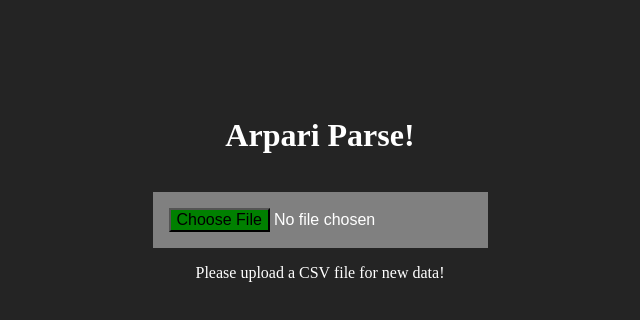
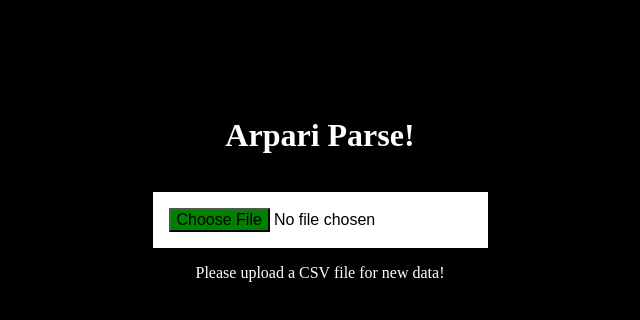
Before and after one commit to WillRoche2587/csv-dashboard, a React (Vite) app: page / in a window 1280 px wide. Shown: the top 320 px of the page, without its empty margins (320-960 px from the left). Built offline with nearby package versions, Linux system fonts and the light colour scheme.

Commit message:
styling changes and explanatory comments

```diff
--- a/src/App.css
+++ b/src/App.css
@@ -52,9 +52,10 @@
 
 .selector {
   font-size: 1rem;
-  background-color: grey;
+  background-color: white;
   padding: 1rem;
   margin: 1rem;
+  color: black;
 }
 
 .selector::file-selector-button {
--- a/src/App.tsx
+++ b/src/App.tsx
@@ -11,23 +11,30 @@ type SalesData = {
 }
 
 function App() {
-  const [data, setData] = useState<SalesData[]>([])
-  const [invalid, setInvalid] = useState(false) // just a boolean flag
+  const [data, setData] = useState<SalesData[]>([]) //parsed csv data as array of salesdata objects
+  const [invalid, setInvalid] = useState(false) // boolean flag for validity
 
   //csv file parsing, using papaparse
 
   function handleFileSelect(event: React.ChangeEvent<HTMLInputElement>): void {
+    //retrieves first file user selected
     const file = event.target.files?.[0]
-    //add check for formatting validity
+    //uses papaparse on the given file
     if (file) {
       Papa.parse(file, {
+        //date, product, quantity, and revenue headers from first line
         header: true,
+        //interprets type from file data
         dynamicTyping: true,
+        //skips any empty lines
         skipEmptyLines: true,
+        //data handling
         complete: (results) => {
+          //initially store each row as 'any' to avoid type errors
           const parsedData = results.data as any[]
+          //local var to check if results is valid
           let isValid = true
-          // Basic format check
+          // header format check
           isValid=parsedData.every(row =>
             'date' in row && 'product' in row && 'quantity' in row && 'revenue' in row
           )
@@ -44,7 +51,7 @@ function App() {
               isValid=false
               break
             }
-
+            //assumes quantity cant be negative
             if (!Number.isInteger(row.quantity) || !(row.quantity >= 0)) {
               isValid=false
               break
@@ -55,13 +62,14 @@ function App() {
               break
             }
           }
-
+          //case where file was incorrect, clears data state variable
           if (!isValid) {
           setInvalid(true)
-          setData([]) // clear any previously loaded data
+          setData([]) //
           return
         }
-
+        //we know parsedDate is of form salesdata
+        //so we can now have it stored as such
         setInvalid(false)
         setData(parsedData as SalesData[])
         }
@@ -70,7 +78,6 @@ function App() {
   }
 
   //display data using table for readability
-
   function displayData() {
     return (
       <div>
@@ -84,6 +91,7 @@ function App() {
             </tr>
           </thead>
           <tbody>
+            {/*creates table row for each item in data, and table data for each cell*/}
             {data.map((row, i) => (
               <tr key={i}>
                 <td>{row.date}</td>
@@ -98,10 +106,12 @@ function App() {
     )
   }
 
-
+  //displays required statistics
   function displayInfo() {
+    //sums revenue and quantity field of each row
     const totalRevenue = data.reduce((sum, cur) => sum + cur.revenue, 0);
     const totalQuantity = data.reduce((sum, cur) => sum + cur.quantity, 0);
+    //number of transactions is simply length of data
     const numTransactions = data.length;
 
     return (
@@ -114,14 +124,17 @@ function App() {
   }
 
   function displayRevenues() {
+    //dictionary with product as key and revenue as value
     const revenueByProduct: { [product: string]: number } = {}
-
+    //if new product, initializes revenue value to 0
+    //adds the revenue of each row to the product for that row
     for (const row of data) {
       if (!revenueByProduct[row.product]) {
         revenueByProduct[row.product] = 0
       }
       revenueByProduct[row.product] += row.revenue
     }
+    //create array of product/revenue objects to use for chart
     const elements = []
     for (const product in revenueByProduct) {
       elements.push({ product: product, revenue: revenueByProduct[product] })
@@ -133,18 +146,22 @@ function App() {
       </div>
     )
   }
+  //takes the revenue/product objects and displays them using recharts
   function RevenueChart({ data }: { data: { product: string; revenue: number }[] }) {
   return (
     <BarChart width={500} height={300} data={data}>
-      <XAxis dataKey="product" />
-      <YAxis tickFormatter={v => `$${v}`}/>
+      <XAxis dataKey="product" stroke="white"/>
+      <YAxis tickFormatter={v => `$${v}`} stroke="white"/>
       <Bar dataKey="revenue" fill="green" />
     </BarChart>
   )
 }
   function displayQuantities() {
+    //identical logic to the above displayrevenues
+    //instead for dictionary with key product and value quantity
     const quantityByProduct: { [product: string]: number } = {}
 
+    //again, remaining code is largely identical, just mapped to quantities
     for (const row of data) {
       if (!quantityByProduct[row.product]) {
         quantityByProduct[row.product] = 0
@@ -152,10 +169,11 @@ function App() {
       quantityByProduct[row.product] += row.quantity
     }
 
-    const elements = Object.entries(quantityByProduct).map(([product, quantity]) => ({
-      product,
-      quantity,
-    }))
+    const elements =[]
+
+    for (const product in quantityByProduct) {
+      elements.push({ product: product, quantity: quantityByProduct[product] })
+    }
 
     return (
       <div className="quantities">
@@ -163,13 +181,13 @@ function App() {
       </div>
     )
   }
-
+  //takes the quantities/products and displays them with rechart
   function QuantityChart({ data }: { data: { product: string; quantity: number }[] }) {
     return (
       <BarChart width={500} height={300} data={data}>
-        <XAxis dataKey="product" />
-        <YAxis />
-        <Bar dataKey="quantity" fill="steelblue" />
+        <XAxis dataKey="product" stroke="white"/>
+        <YAxis stroke="white"/>
+        <Bar dataKey="quantity" fill="green" />
       </BarChart>
     )
   }
@@ -179,6 +197,7 @@ function App() {
       <h1>Arpari Parse!</h1>
       <div className="card">
 
+        {/*invalid file inputted case*/}
         {invalid && (
           <div className="error">
             Sorry, this file format is invalid. Make sure it is a CSV file with columns: date, product, quantity, revenue.
@@ -186,6 +205,7 @@ function App() {
         )}
       </div>
 
+      {/*valid file given case*/}
       {!invalid && data.length > 0 && (
         <div>
           {displayData()}
@@ -197,7 +217,11 @@ function App() {
           {displayQuantities()}
         </div>
       )}
+
+      {/*input & file handling*/}
       <input type="file" accept=".csv" onChange={handleFileSelect} className="selector" />
+
+      {/*default message when file upload is valid or no file has been uploaded yet*/}
       {!invalid && (
           <div>
             Please upload a CSV file for new data!
--- a/src/index.css
+++ b/src/index.css
@@ -3,12 +3,7 @@
 
   color-scheme: black;
   color: white;
-  background-color: #242424;
-
-  font-synthesis: none;
-  text-rendering: optimizeLegibility;
-  -webkit-font-smoothing: antialiased;
-  -moz-osx-font-smoothing: grayscale;
+  background-color: black;
 }
 
 body {
```
